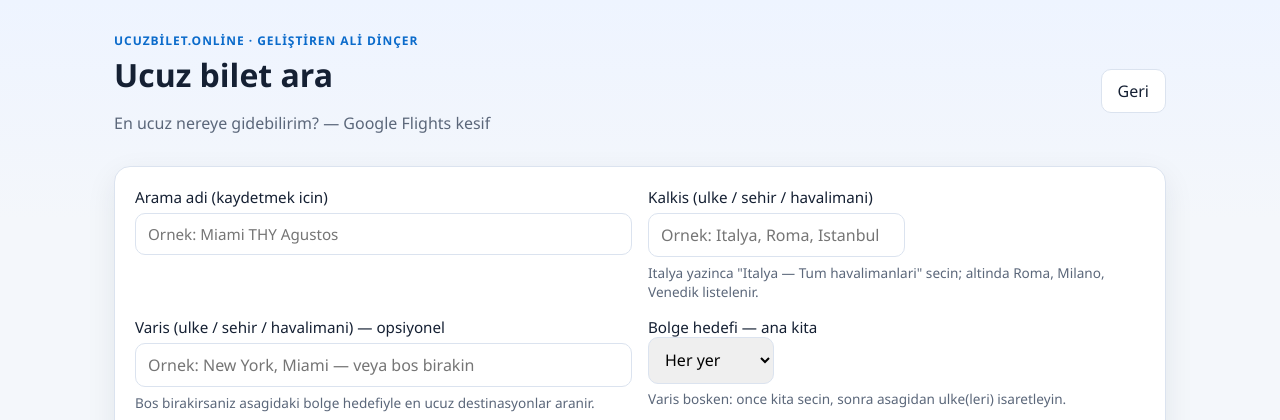
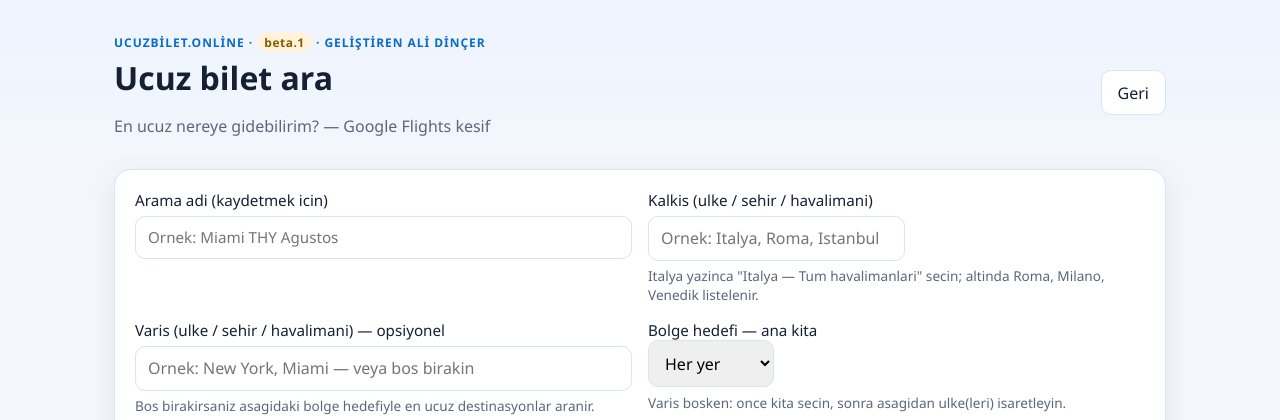
Before and after one commit to alid67-git/ucuzbilet.online, a FastAPI app: page /search in a window 1280 px wide. Shown: the top 420 px of the page. Run offline with FastAPI, Linux system fonts and the light colour scheme; parts of the project's set-up code (start-up, migrations or seed data) failed here and were passed over.

Commit message:
Hub ve bolge hedefi bagimsiz; beta.1 surumu
Co-authored-by: Cursor <cursoragent@cursor.com>

```diff
--- a/app/main.py
+++ b/app/main.py
@@ -11,7 +11,7 @@ from pydantic import ValidationError
 from app.flags import country_flag
 from app.offer_display import format_miles, route_display
 from app.regions import country_labels, load_continents, scope_label
-from app.models import AllianceFilter, DestinationScope, ExploreMode, ExploreSearchRequest
+from app.version import APP_VERSION, BETA_BUILD
 from app.places import place_children, place_label, resolve_place, search_places
 from app.runner import run_search
 from app.storage import (
@@ -35,8 +35,11 @@ templates.env.filters["country_labels"] = country_labels
 templates.env.filters["route_display"] = route_display
 templates.env.filters["format_miles"] = format_miles
 
-app = FastAPI(title="UcuzBilet Avcisi", version="0.4.0")
+app = FastAPI(title="UcuzBilet Avcisi", version=APP_VERSION)
 app.mount("/static", StaticFiles(directory=str(BASE_DIR / "web" / "static")), name="static")
+templates.env.globals["app_version"] = APP_VERSION
+templates.env.globals["beta_build"] = BETA_BUILD
+templates.env.globals["beta_label"] = f"beta.{BETA_BUILD}"
 
 
 def _default_dates() -> tuple[str, str, str]:
--- /dev/null
+++ b/app/version.py
@@ -0,0 +1,2 @@
+APP_VERSION = "0.4.0"
+BETA_BUILD = 1
--- a/web/static/explore-form.js
+++ b/web/static/explore-form.js
@@ -114,10 +114,13 @@
   }
 
   function syncScopeField() {
-    const showScope = !hasResolvedDestination() && !isHubMode();
+    const showScope = !hasResolvedDestination();
     if (scopeField) {
       scopeField.hidden = !showScope;
       scopeField.classList.toggle("field-hidden", !showScope);
+      scopeField.querySelectorAll("select, input").forEach((el) => {
+        el.disabled = !showScope;
+      });
     }
   }
 
@@ -184,9 +187,12 @@
       destinationLabel.textContent = "Varis (ulke / sehir / havalimani) — opsiyonel";
     }
     if (destinationHint) {
-      if (hub) {
+      if (hub && hasDest) {
         destinationHint.textContent =
-          "Hub secili: tum Avrupa hub'lari (FRA, AMS, CDG, LHR, MXP, MAD, FCO...) taranir.";
+          "Hub + belirli varis: Avrupa hub'larindan secilen varise gidilir.";
+      } else if (hub) {
+        destinationHint.textContent =
+          "Hub secili: Avrupa hub'larindan taranir. Asagidaki bolge hedefi varis ulkelerini belirler.";
       } else if (hasDest) {
         destinationHint.textContent =
           "Belirli varis secildi. Bolge hedefi devre disi — temizlemek icin 'Varisi temizle'.";
--- a/web/static/style.css
+++ b/web/static/style.css
@@ -38,6 +38,17 @@ body {
   font-size: 0.75rem;
   color: var(--primary);
   font-weight: 700;
+}
+
+.beta-badge {
+  display: inline-block;
+  padding: 0.1rem 0.45rem;
+  border-radius: 999px;
+  background: #fff4db;
+  color: #8a5b00;
+  font-weight: 600;
+  letter-spacing: 0.04em;
+  text-transform: lowercase;
 }
 
 h1, h2, h3 { margin: 0 0 0.5rem; }
--- a/web/templates/detail.html
+++ b/web/templates/detail.html
@@ -9,7 +9,7 @@
 <body>
   <header class="hero compact">
     <div>
-      <p class="eyebrow">ucuzbilet.online</p>
+      <p class="eyebrow">ucuzbilet.online · <span class="beta-badge">{{ beta_label }}</span></p>
       <h1>{{ search.name }}</h1>
       {% if search.use_european_hubs or search.mode.value == 'hub_to_country' %}
       <p class="subtitle">Avrupa hub{% if search.destination_label %} → {{ search.destination_label }}{% endif %}</p>
--- a/web/templates/form.html
+++ b/web/templates/form.html
@@ -20,7 +20,7 @@
 
     <div>
 
-      <p class="eyebrow">ucuzbilet.online · Geliştiren Ali Dinçer</p>
+      <p class="eyebrow">ucuzbilet.online · <span class="beta-badge">{{ beta_label }}</span> · Geliştiren Ali Dinçer</p>
 
       <h1>{{ title }}</h1>
 
@@ -90,7 +90,7 @@
           {% if search and (search.use_european_hubs or search.mode.value == 'hub_to_country') %}checked{% endif %}>
         Avrupa hub'larindan tara (FRA, AMS, CDG, LHR, MXP, MAD, FCO...)
       </label>
-      <p class="hint full" id="hub-hint" hidden>Hub seciliyken kalkis alani kullanilmaz. Tarih modunu asagidan secin.</p>
+      <p class="hint full" id="hub-hint" hidden>Hub: kalkis Avrupa hub'larindan olur. Bolge hedefi bagimsizdir — varis ulkelerini asagidan secebilirsiniz.</p>
 
       <label class="full">
         Arama modu
--- a/web/templates/index.html
+++ b/web/templates/index.html
@@ -20,7 +20,7 @@
 
     <div>
 
-      <p class="eyebrow">ucuzbilet.online</p>
+      <p class="eyebrow">ucuzbilet.online · <span class="beta-badge">{{ beta_label }}</span></p>
 
       <h1>UcuzBilet Avcisi</h1>
 
```
Also changed, not shown: README.md.
